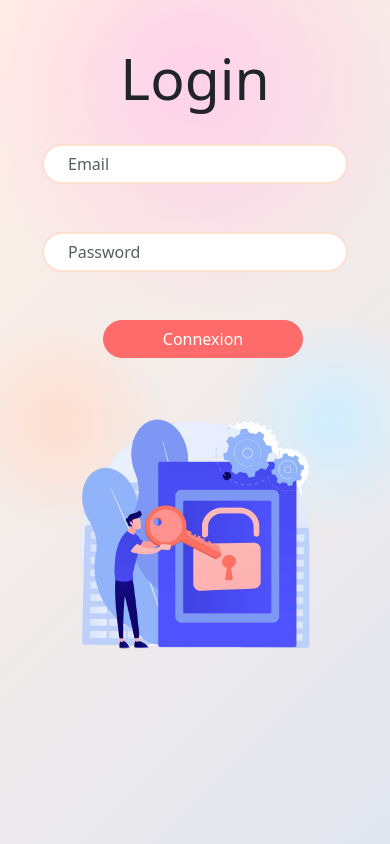
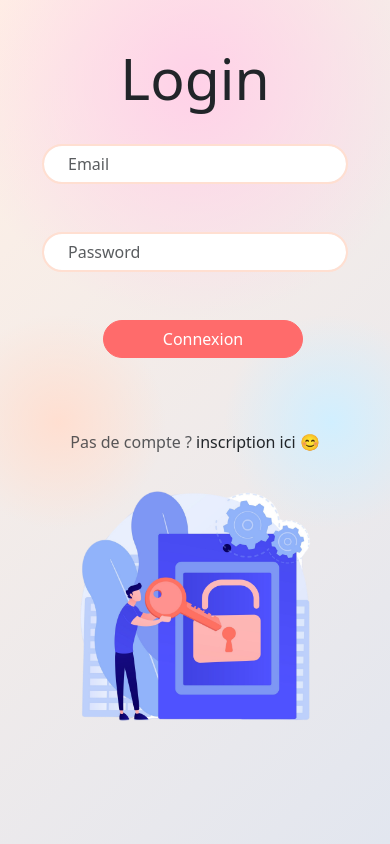
Before and after one commit to AnaelTech/Pulse, a PHP site: page /login-responsive.php in a window 390 px wide. Run offline with PHP 8.4, Linux system fonts and the light colour scheme.

Commit message:
link inscription mobile

```diff
--- a/login-responsive.php
+++ b/login-responsive.php
@@ -6,12 +6,12 @@ require_once __DIR__ . "/classes/error.php";
 // Bloque la page pour les écrans Desktop
 // function isMobileDevice()
 // {
-//     return preg_match('/(android|iphone|ipad|ipod|blackberry|windows phone)/i', $_SERVER['HTTP_USER_AGENT']);
+// return preg_match('/(android|iphone|ipad|ipod|blackberry|windows phone)/i', $_SERVER['HTTP_USER_AGENT']);
 // }
 
 // if (!isMobileDevice()) {
-//     header('Location: home.php');
-//     exit;
+// header('Location: home.php');
+// exit;
 // }
 ?>
 
@@ -57,6 +57,7 @@ require_once __DIR__ . "/classes/error.php";
             <input id="password-lg" class="form-control my-4 mx-2 px-4 rounded-pill" type="password" placeholder="Password" aria-label="password" name="password" required>
 
             <button class="btn btn-outline-primary text-center rounded-pill my-4 ms-3" type="submit" name="valider">Connexion</button>
+            <span class="text-center text-muted mt-5 mb-0">Pas de compte ?<a href="inscription.php" class="text-body text-decoration-none"> inscription ici 😊</a></span>
         </form>
         <div class="img-login-responsive">
             <img src="assets/img-login-responsive.png" alt="">
```
